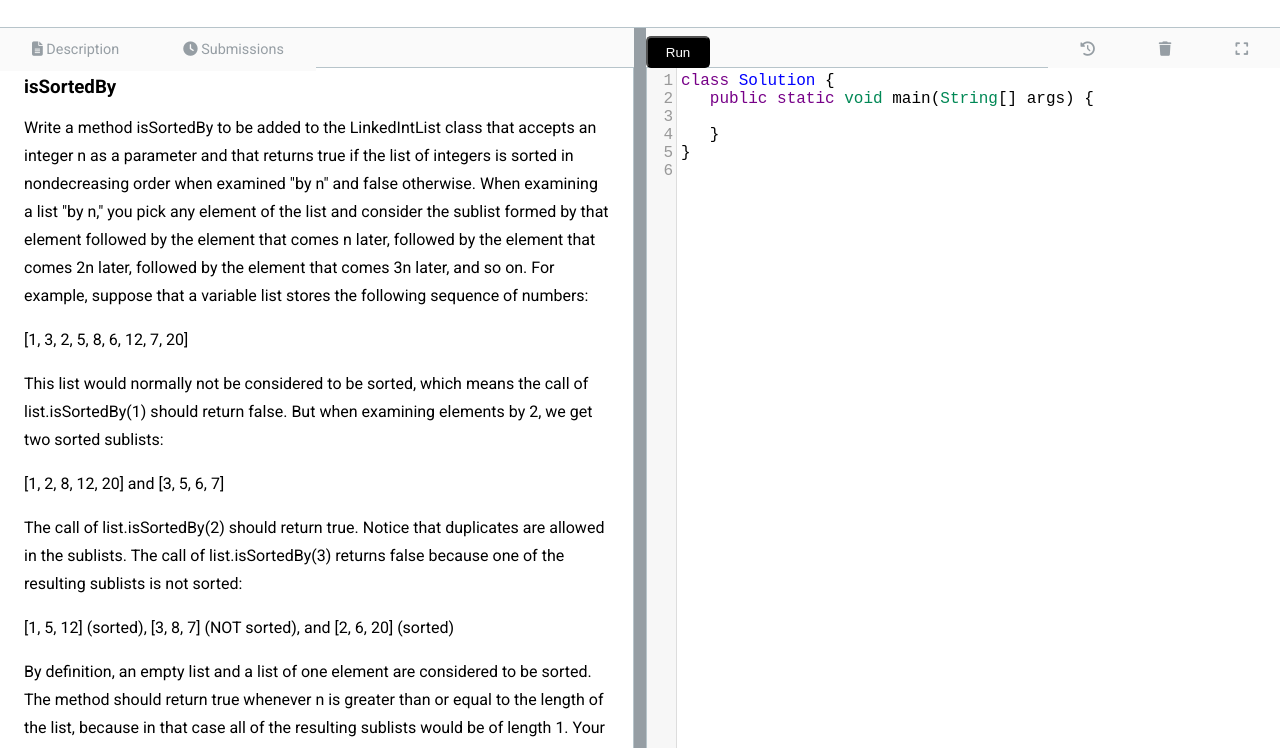
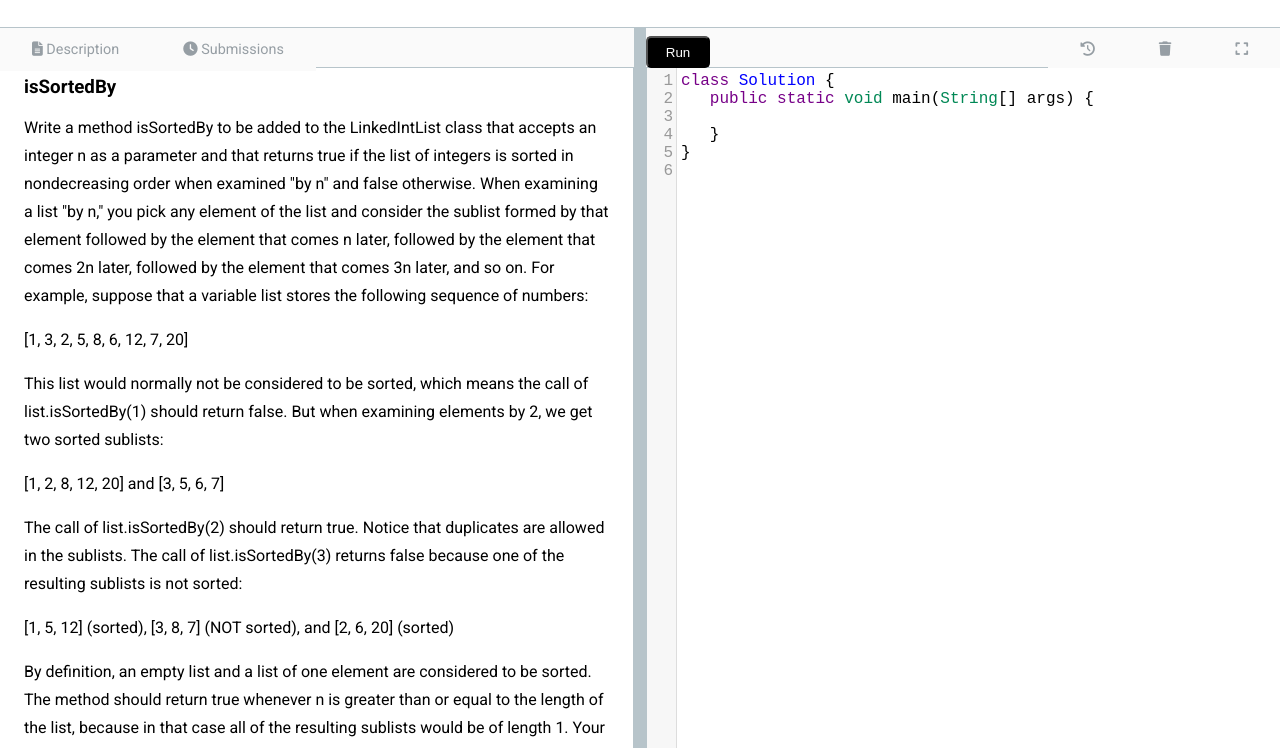
Before and after one commit to DerekZZhu/LongCode, a plain HTML site: page index.html in a window 1280 px wide. Both pictures are taken after a click on the link "LONGCODE". Shown: the part 52-800 px from the top of the page. Drawn offline with nearby package versions, Linux system fonts and the light colour scheme.

Commit message:
Updated drag color

```diff
--- a/styles/style.css
+++ b/styles/style.css
@@ -111,7 +111,7 @@ p {
 }
 
 .darken {
-    background-color: #969ea4 !important;
+    background-color: #b7c4ca !important;
 }
 
 #content {
```
